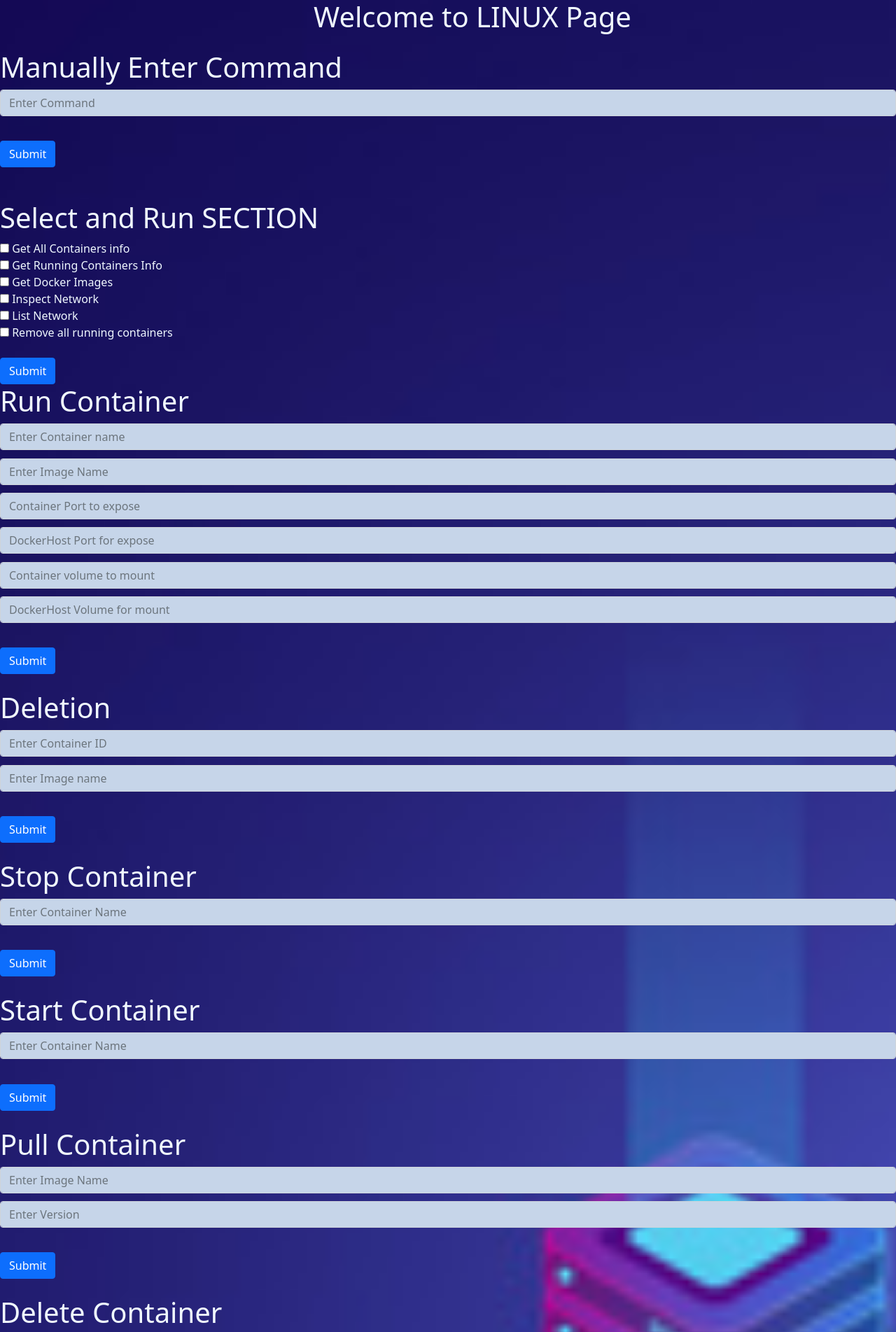
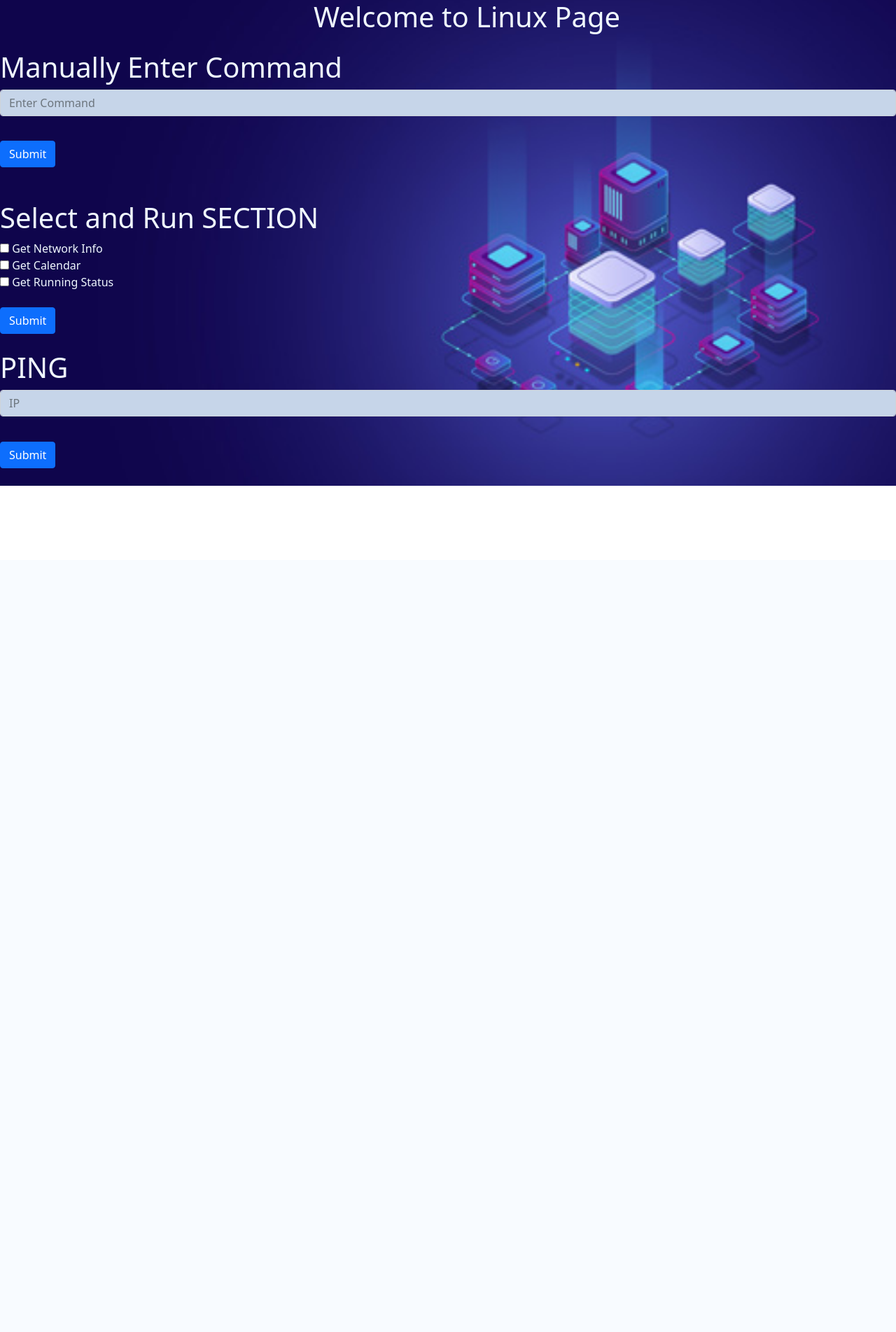
Before and after one commit to 1398abhisingh911/cgi-flask_web-app, a Flask app: page /linux in a window 1280 px wide. Shown: the top 1903 px of the page at 70% size. After the commit the page ends 694 px from the top, so only its background shows below. Run offline with Flask 2, Linux system fonts and the light colour scheme.

Commit message:
Update linux.html

```diff
--- a/templates/linux.html
+++ b/templates/linux.html
@@ -4,9 +4,9 @@
 <head>
     <meta charset="UTF-8">
     <meta name="viewport" content="width=device-width, initial-scale=1.0">
-    <title>Docker</title>
+    <title>Web Menu</title>
     <link href="https://cdn.jsdelivr.net/npm/bootstrap@5.0.0-beta3/dist/css/bootstrap.min.css" rel="stylesheet" integrity="sha384-eOJMYsd53ii+scO/bJGFsiCZc+5NDVN2yr8+0RDqr0Ql0h+rP48ckxlpbzKgwra6" crossorigin="anonymous">
-    <link rel="stylesheet" href="{{ url_for('static' , filename ='docker.css')}}">
+    <link rel="stylesheet" href="{{ url_for('static' , filename ='linux.css')}}">
 
     <style>
         body {
@@ -18,20 +18,20 @@
         }
 
         input[type=text] {
-            margin-bottom: 0.3cm;
             background-color: #c6d5e9;
             color: white;
+            margin-bottom: 0.3cm;
         }
     </style>
 
 </head>
 
 <body>
-    <h1 style="position: absolute;left: 35%;color: aliceblue;">Welcome to LINUX Page</h1>
+    <h1 style="position: absolute;left: 35%;color: aliceblue;">Welcome to Linux Page</h1>
     <br>
     <br>
     <br>
-    <form action='http://192.168.43.170/cgi-bin/docker.py'>
+    <form action='http://192.168.43.170/cgi-bin/linux.py'>
         <div class="form-group">
             <h1 style="color: aliceblue;">Manually Enter Command</h1>
 
@@ -42,158 +42,30 @@
     </form>
     <br>
     <br>
-    <form action='http://192.168.43.170/cgi-bin/docker.py'>
+    <form action='http://192.168.43.170/cgi-bin/linux.py'>
         <div class="form-group" style="color: aliceblue;">
             <h1 style="color: aliceblue;">Select and Run SECTION</h1>
             <input type="checkbox" id="vehicle1" name="linux1" value="a">
-            <label for="vehicle1"> Get All Containers info</label><br>
+            <label for="vehicle1"> Get Network Info</label><br>
             <input type="checkbox" id="vehicle2" name="linux2" value="b">
-            <label for="vehicle2"> Get Running Containers Info</label><br>
+            <label for="vehicle2"> Get Calendar</label><br>
             <input type="checkbox" id="vehicle2" name="linux3" value="c">
-            <label for="vehicle2"> Get Docker Images</label><br>
-            <input type="checkbox" id="vehicle3" name="linux4" value="d">
-            <label for="vehicle2"> Inspect Network</label><br>
-            <input type="checkbox" id="vehicle4" name="linux5" value="e">
-            <label for="vehicle2"> List Network</label><br>
-            <input type="checkbox" id="vehicle4" name="linux6" value="e">
-            <label for="vehicle2"> Remove all running containers</label><br>
-
-            <br>
-            <button type="submit" class="btn btn-primary">Submit</button>
-    </form>
-
-    <form action='http://192.168.43.170/cgi-bin/docker.py'>
-        <div class="form-group">
-            <h1 style="color: aliceblue;">Run Container</h1>
-            <input type="text" name="nameco" class="form-control" id="cmd" placeholder="Enter Container name">
-            <input type="text" name="nameim" class="form-control" id="cmd" placeholder="Enter Image Name">
-            <input type="text" name="cport" class="form-control" id="cmd" placeholder="Container Port to expose">
-            <input type="text" name="dhport" class="form-control" id="cmd" placeholder="DockerHost Port for expose">
-            <input type="text" name="cvol" class="form-control" id="cmd" placeholder="Container volume to mount">
-            <input type="text" name="dhvol" class="form-control" id="cmd" placeholder="DockerHost Volume for mount">
-            <br>
-            <button type="submit" class="btn btn-primary">Submit</button>
-    </form>
-    <br>
-    <br>
-    <form action='http://192.168.43.170/cgi-bin/docker.py'>
-        <div class="form-group">
-            <h1 style="color: aliceblue;">Deletion</h1>
-            <input type="text" name="namecon" class="form-control" id="cmd" placeholder="Enter Container ID">
-            <input type="text" name="nameima" class="form-control" id="cmd" placeholder="Enter Image name">
+            <label for="vehicle2"> Get Running Status</label><br>
 
             <br>
             <button type="submit" class="btn btn-primary">Submit</button>
     </form>
     <br>
     <br>
-    <form action='http://192.168.43.170/cgi-bin/docker.py'>
+    <form action='http://192.168.43.170/cgi-bin/linux.py'>
         <div class="form-group">
-            <h1 style="color: aliceblue;">Stop Container</h1>
-            <input type="text" name="constop" class="form-control" id="cmd" placeholder="Enter Container Name">
-            <br>
-            <button type="submit" class="btn btn-primary">Submit</button>
-    </form>
-    <br>
-    <br>
+            <h1 style="color: aliceblue;">PING</h1>
 
-    <form action='http://192.168.43.170/cgi-bin/docker.py'>
-        <div class="form-group">
-            <h1 style="color: aliceblue;">Start Container</h1>
-            <input type="text" name="constart" class="form-control" id="cmd" placeholder="Enter Container Name">
-            <br>
-            <button type="submit" class="btn btn-primary">Submit</button>
-    </form>
-    <br>
-    <br>
-
-
-
-    <form action='http://192.168.43.170/cgi-bin/docker.py'>
-        <div class="form-group">
-            <h1 style="color: aliceblue;">Pull Container</h1>
-            <input type="text" name="conpull" class="form-control" id="cmd" placeholder="Enter Image Name">
-
-            <input type="text" name="version" class="form-control" id="cmd" placeholder="Enter Version">
-            <br>
-            <button type="submit" class="btn btn-primary">Submit</button>
-    </form>
-    <br>
-    <br>
-
-    <form action='http://192.168.43.170/cgi-bin/docker.py'>
-        <div class="form-group">
-            <h1 style="color: aliceblue;">Delete Container</h1>
-            <input type="text" name="condel" class="form-control" id="cmd" placeholder="Enter Image Name">
-
-            <input type="text" name="versiondel" class="form-control" id="cmd" placeholder="Enter Version">
-            <br>
-            <button type="submit" class="btn btn-primary">Submit</button>
-    </form>
-    <br>
-    <br>
-
-    <form action='http://192.168.43.170/cgi-bin/docker.py'>
-        <div class="form-group">
-            <h1 style="color: aliceblue;">Commit and Tag OS</h1>
-            <input type="text" name="conname" class="form-control" id="cmd" placeholder="Enter Container name">
-            <input type="text" name="tag" class="form-control" id="cmd" placeholder="Enter Tag">
-            <input type="text" name="ver" class="form-control" id="cmd" placeholder="Enter Version">
-            <br>
-            <button type="submit" class="btn btn-primary">Submit</button>
-    </form>
-    <br>
-    <br>
-    <form action='http://192.168.43.170/cgi-bin/docker.py'>
-        <div class="form-group">
-            <h1 style="color: aliceblue;">Push to DockerHub</h1>
-            <input type="text" name="conname2" class="form-control" id="cmd" placeholder="Enter Container name">
-            <input type="text" name="ver2" class="form-control" id="cmd" placeholder="Enter Version">
-            <br>
-            <button type="submit" class="btn btn-primary">Submit</button>
-    </form>
-    <br>
-    <br>
-    <form action='http://192.168.43.170/cgi-bin/docker.py'>
-        <div class="form-group">
-            <h1 style="color: aliceblue;">Logs</h1>
-            <input type="text" name="log1" class="form-control" id="cmd" placeholder="Enter Container name">
-
+            <input type="text" name="ip" class="form-control" id="ip" placeholder="IP">
             <br>
             <button type="submit" class="btn btn-primary">Submit</button>
     </form>
 
-    <br>
-    <br>
-    <form action='http://192.168.43.170/cgi-bin/docker.py'>
-        <div class="form-group">
-            <h1 style="color: aliceblue;">Inspect Container</h1>
-            <input type="text" name="conname3" class="form-control" id="cmd" placeholder="Enter Container name">
-
-            <br>
-            <button type="submit" class="btn btn-primary">Submit</button>
-    </form>
-
-
-    <br>
-    <br>
-
-    <form action='http://192.168.43.170/cgi-bin/docker.py'>
-        <div class="form-group">
-            <h1 style="color: aliceblue;">Run Command inside Container</h1>
-            <input type="text" name="conname4" class="form-control" id="cmd" placeholder="Enter Container name">
-            <input type="text" name="comma" class="form-control" id="cmd" placeholder="Enter Command">
-
-            <br>
-            <button type="submit" class="btn btn-primary">Submit</button>
-    </form>
-
-
-    <br>
-    <br>
-
-
-
 </body>
 
 </html>
```
